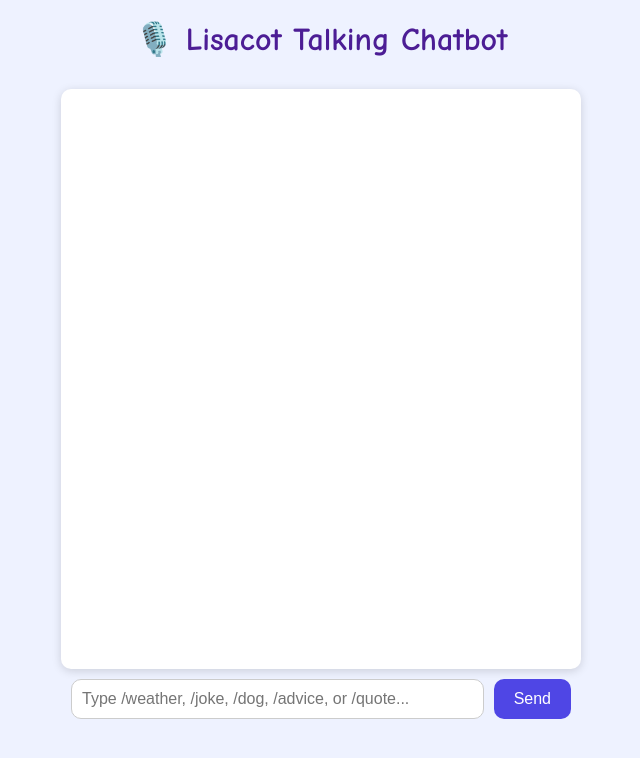
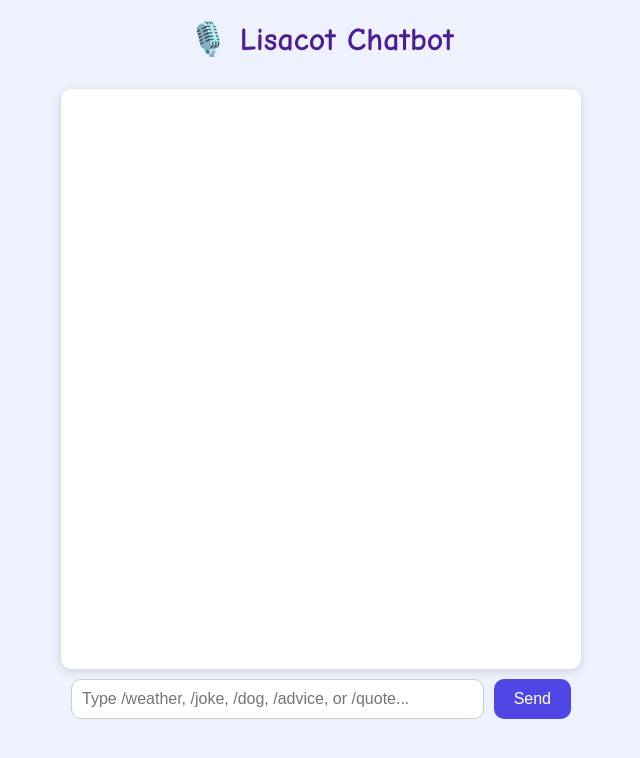
Before and after one commit to v-techhub/lisacot-chatbot, a plain HTML site: page index.html in a window 1280 px wide. Shown: the whole page, without its empty margins (319-959 px from the left). Drawn offline with Linux system fonts and the light colour scheme.

Commit message:
add title new

```diff
--- a/index.html
+++ b/index.html
@@ -7,7 +7,7 @@
     <link rel="stylesheet" href="style.css" />
   </head>
   <body>
-    <h1>🎙️ Lisacot Talking Chatbot</h1>
+    <h1>🎙️ Lisacot Chatbot</h1>
     <div id="chat"></div>
     <div id="input-area">
       <input
```
